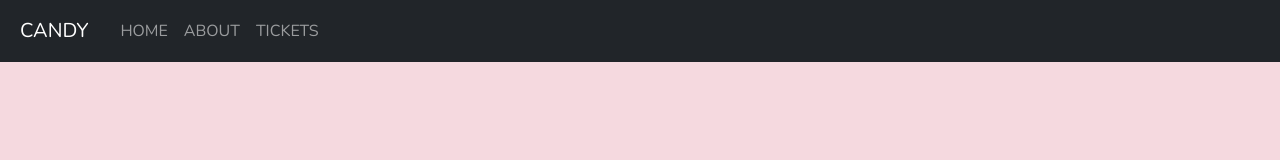
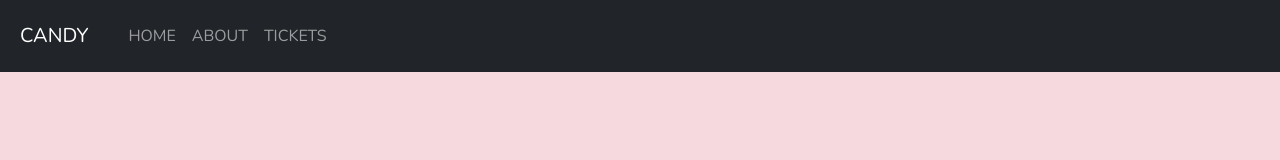
Before and after one commit to LT0303/museum-candy-project, a plain HTML site: page index.html in a window 1280 px wide. Drawn offline with nearby package versions, Linux system fonts and the light colour scheme.

Commit message:
Added padding to navbar links

```diff
--- a/index.html
+++ b/index.html
@@ -23,7 +23,7 @@
                 <span class="navbar-toggler-icon"></span>
             </button>
             <div class="collapse navbar-collapse" id="navLinks">
-                <ul class="navbar-nav">
+                <ul class="navbar-nav p-2">
                     <li class="nav-item">
                         <a class="nav-link" href="#">HOME</a>
                     </li>
```
